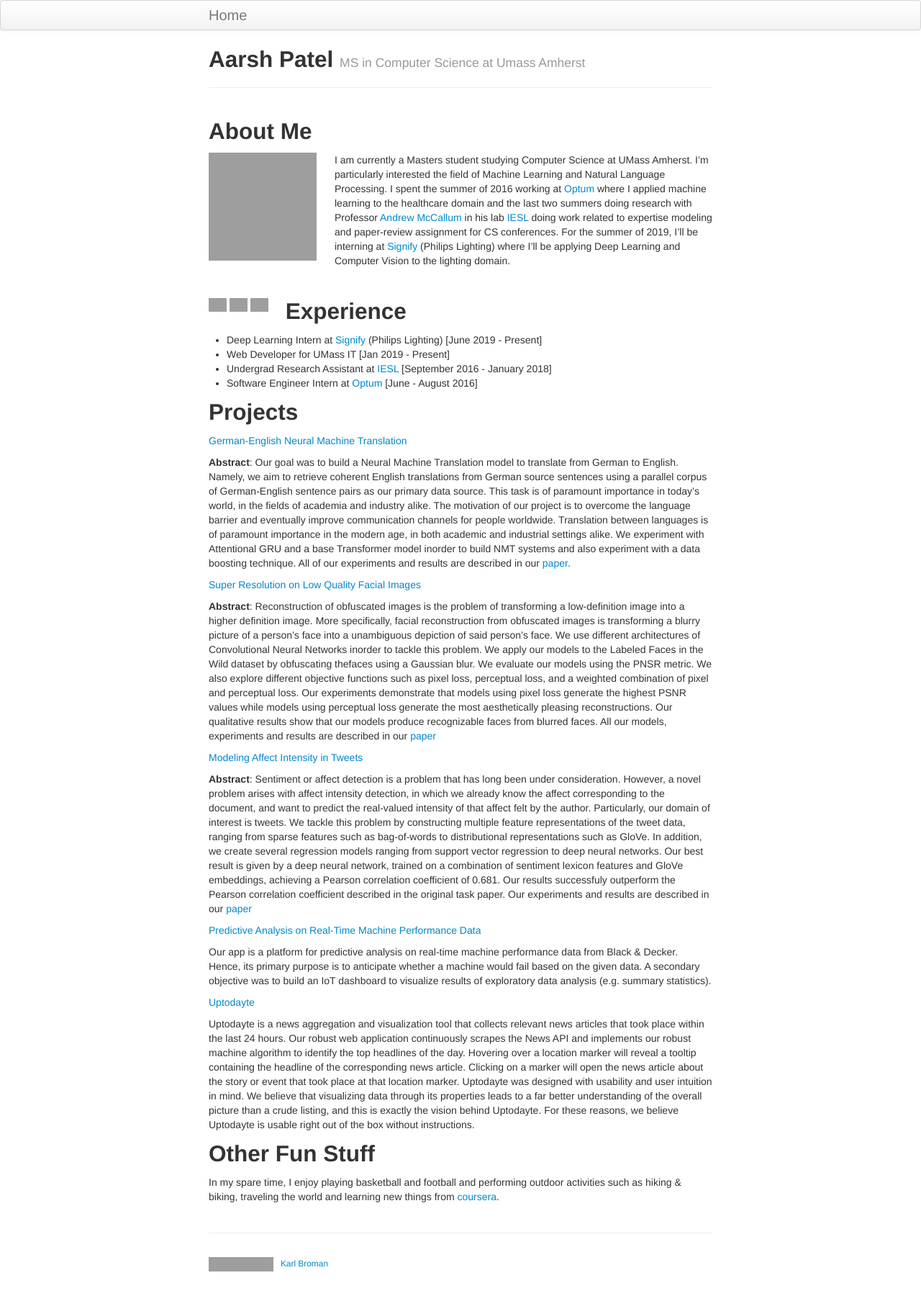
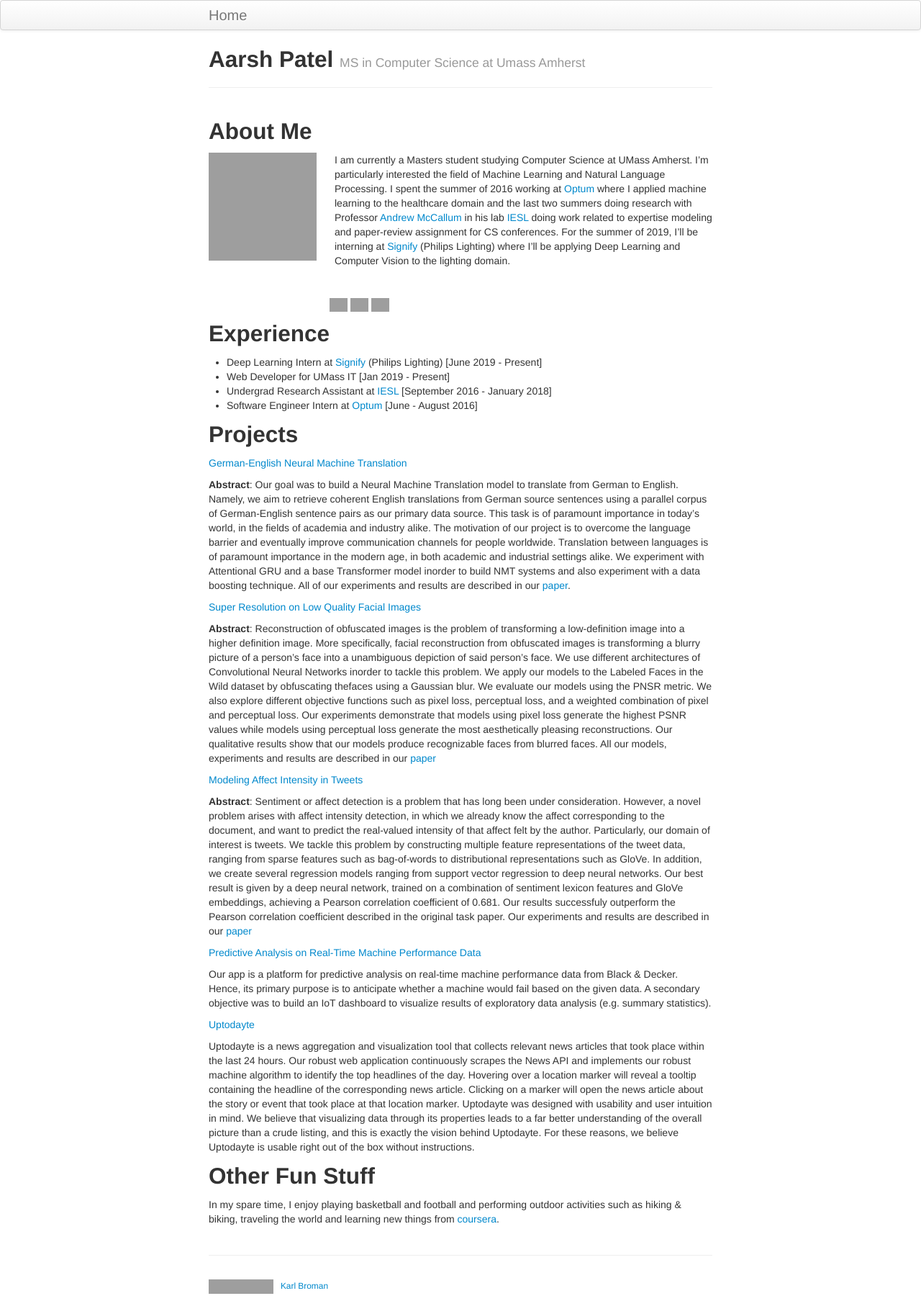
Before and after one commit to aarshpatel/website, a Jekyll site: the page built from index.md, in a window 1280 px wide. Shown: the whole page at 72% size. Built offline with Jekyll 4.4.1, drawn with Linux system fonts in a browser that asks for light colours; before the commit the page ends 1776 px from its top, so only the background shows below that; grey boxes are pictures that could not be loaded.

Commit message:
Update index.md

```diff
--- a/index.md
+++ b/index.md
@@ -14,7 +14,7 @@ for CS conferences. For the summer of 2019, I'll be interning at [Signify](https
 
 &nbsp;
 
-<div style="float:left;margin-right:24px;">
+<div style="margin-left:24%;">
 <a href="https://drive.google.com/file/d/1hBtD1asQuTUDkWcwnDmjiuUZQrJfqhAp/view?usp=sharing"><img src="https://simpleicons.org/icons/wheniwork.svg" width="25" height="25"/></a>
 <a href="https://github.com/aarshpatel"><img src="https://simpleicons.org/icons/github.svg" width="25" height="25"/></a>
 <a href="https://www.linkedin.com/in/aarsh-patel-407418117/"><img src="https://simpleicons.org/icons/linkedin.svg" width="25" height="25"/></a>
```
